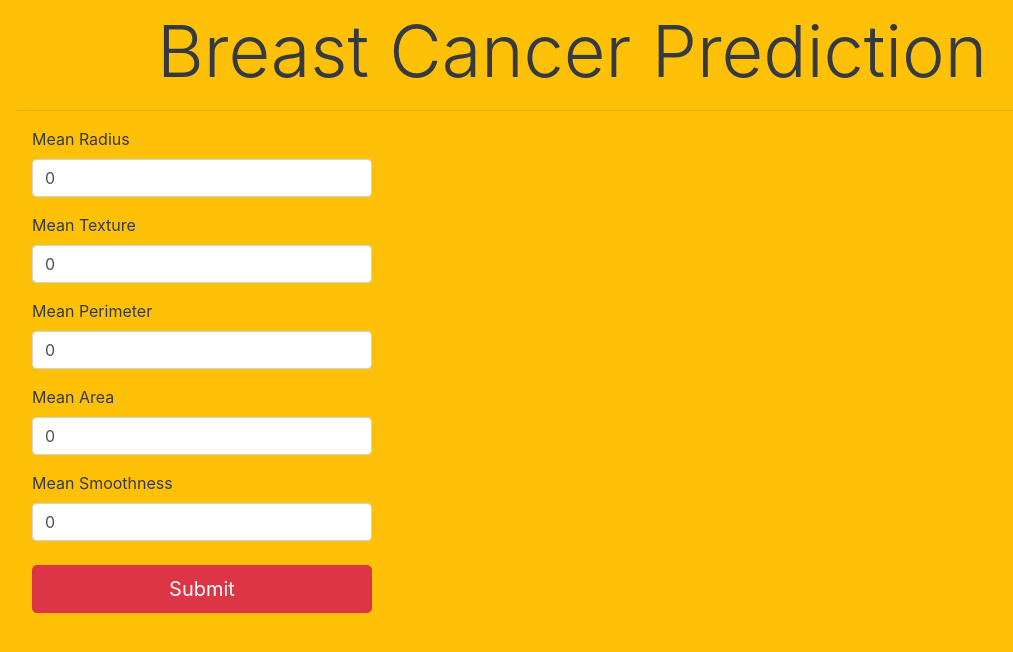
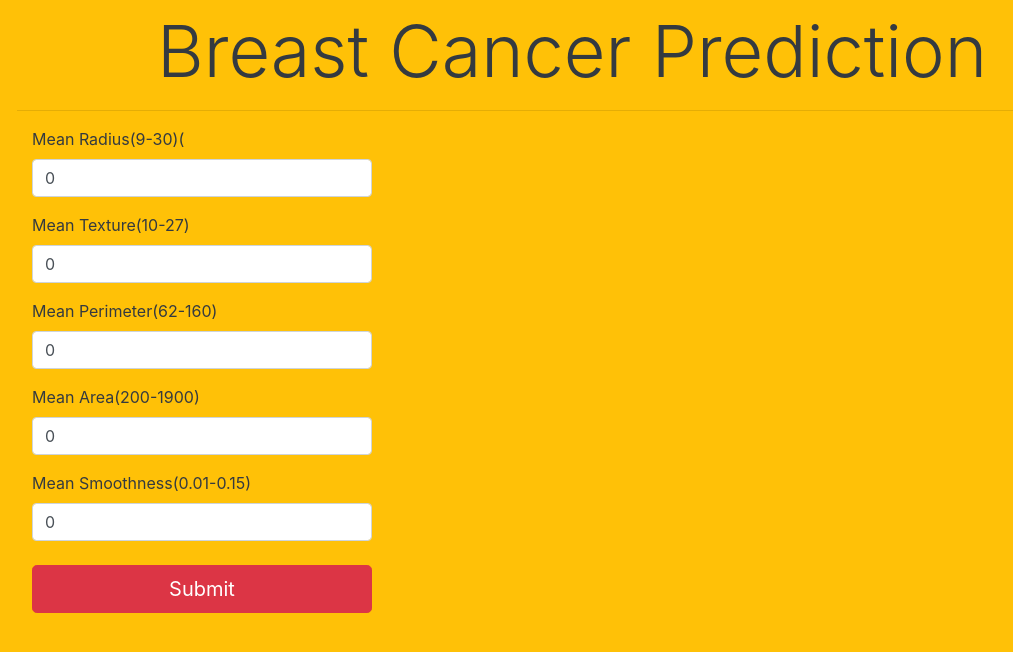
Before and after one commit to iamsiddharthdas/Online-Disease-Detection-and-Prediction-Analysis, a Django app: page /breast in a window 1280 px wide. Shown: the part 58-710 px from the top of the page, without its empty margins (68-1081 px from the left). Run offline with Django 3.2, Linux system fonts and the light colour scheme; some libraries are stand-ins or nearby versions.

Commit message:
updated ranges

```diff
--- a/templates/breast.html
+++ b/templates/breast.html
@@ -14,7 +14,7 @@
       {% csrf_token %}
       <div class="">
         <div class="form-group">
-          <label for="radius">Mean Radius</label>
+          <label for="radius">Mean Radius(9-30)(</label>
           <input
             type="number"
             step=".00001"
@@ -25,7 +25,7 @@
           />
         </div>
         <div class="form-group">
-          <label for="texture">Mean Texture</label>
+          <label for="texture">Mean Texture(10-27)</label>
           <input
             type="number"
             step=".00001"
@@ -36,7 +36,7 @@
           />
         </div>
         <div class="form-group">
-          <label for="perimeter">Mean Perimeter</label>
+          <label for="perimeter">Mean Perimeter(62-160)</label>
           <input
             type="number"
             step=".00001"
@@ -47,7 +47,7 @@
           />
         </div>
         <div class="form-group">
-          <label for="area">Mean Area</label>
+          <label for="area">Mean Area(200-1900)</label>
           <input
             type="number"
             step=".00001"
@@ -58,7 +58,7 @@
           />
         </div>
         <div class="form-group">
-          <label for="smoothness">Mean Smoothness</label>
+          <label for="smoothness">Mean Smoothness(0.01-0.15)</label>
           <input
             type="number"
             step=".00001"
```
